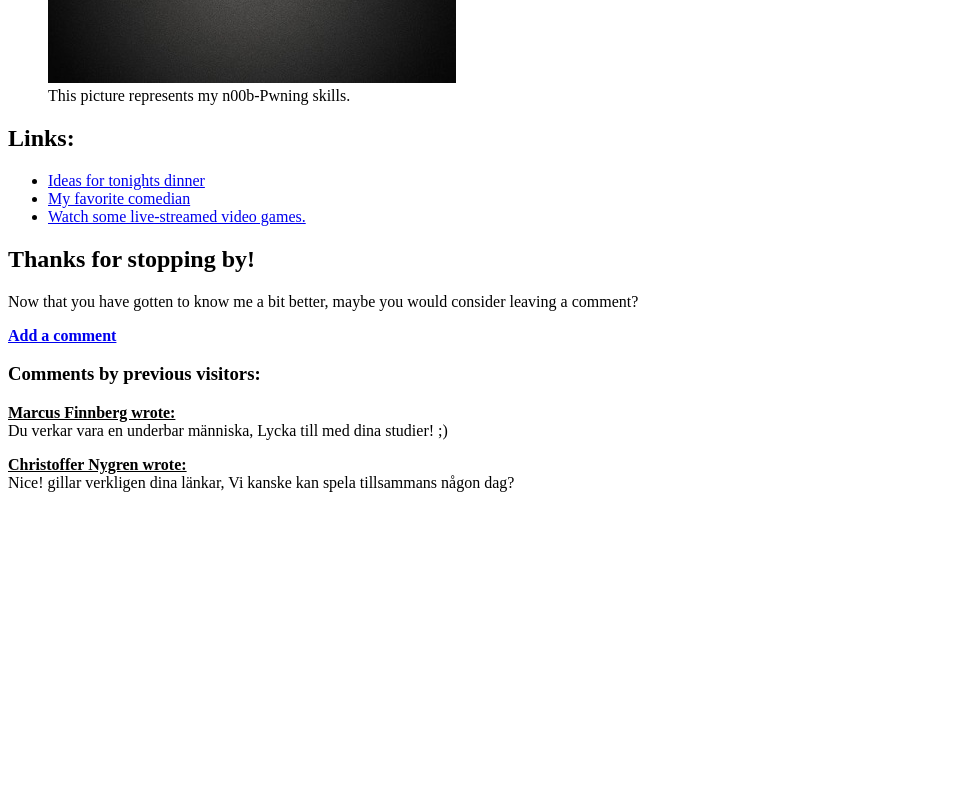
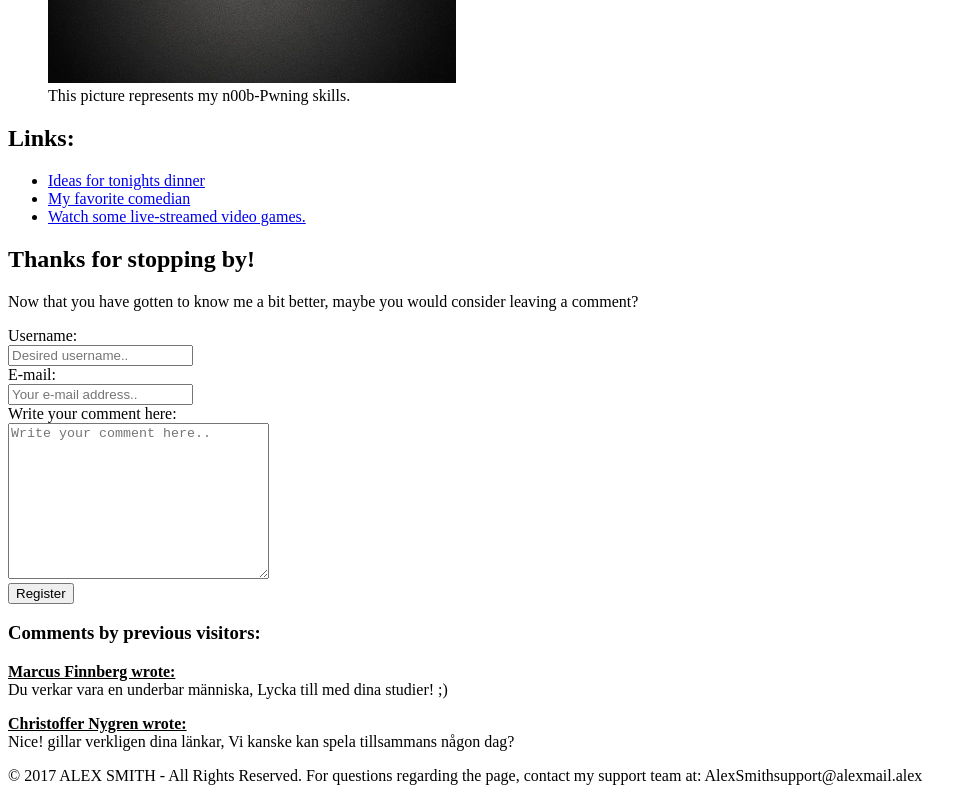
Before and after one commit to alexsmithkarlberg/Html-Lab1, a plain HTML site: page index.html in a window 1280 px wide. Shown: the part 1261-2062 px from the top of the page, without its empty margins (0-976 px from the left). Before the commit the page ends 1769 px from the top, so only its background shows below. Drawn offline with Linux system fonts and the light colour scheme.

Commit message:
finished my lab1

```diff
--- a/index.html
+++ b/index.html
@@ -58,9 +58,19 @@
     </section>
     <header>
         <h2>Thanks for stopping by!</h2>
+    </header>
         <p>Now that you have gotten to know me a bit better, maybe you would consider leaving a comment?</p>
-        <a href="page1.html"><strong>Add a comment</strong></a>
-    </header>
+        <section>
+            <form action="page2.html">
+                <label for="username">Username: </label> <br>
+                <input id="username" type="text" name="first-name" placeholder="Desired username.." pattern="[A-Öa-ö]{3}" title="username may only contain letters a-ö and must be at least 3 characters long" required> <br>
+                <label for="e-mail">E-mail: </label> <br>
+                <input id="e-mail" type="email" placeholder="Your e-mail address.." required> <br>
+                <label for="comment">Write your comment here: </label> <br>
+                <textarea placeholder="Write your comment here.." id="comment" name="comment" minlength="10" maxlength="235" cols="30" rows="10"></textarea> <br>
+                <input type="submit" value="Register"> <br>
+            </form>
+        </section>
     </article>
 </Main>
 <aside>
@@ -74,5 +84,8 @@
         Nice! gillar verkligen dina länkar, Vi kanske kan spela tillsammans någon dag?</p>
     </section>
 </aside>
+<footer>
+    <p>&copy; 2017 ALEX SMITH - All Rights Reserved. For questions regarding the page, contact my support team at: AlexSmithsupport@alexmail.alex</p>
+</footer>
 </body>
 </html>
```
Also changed, not shown: page1.html (deleted, +0 -21 lines).
